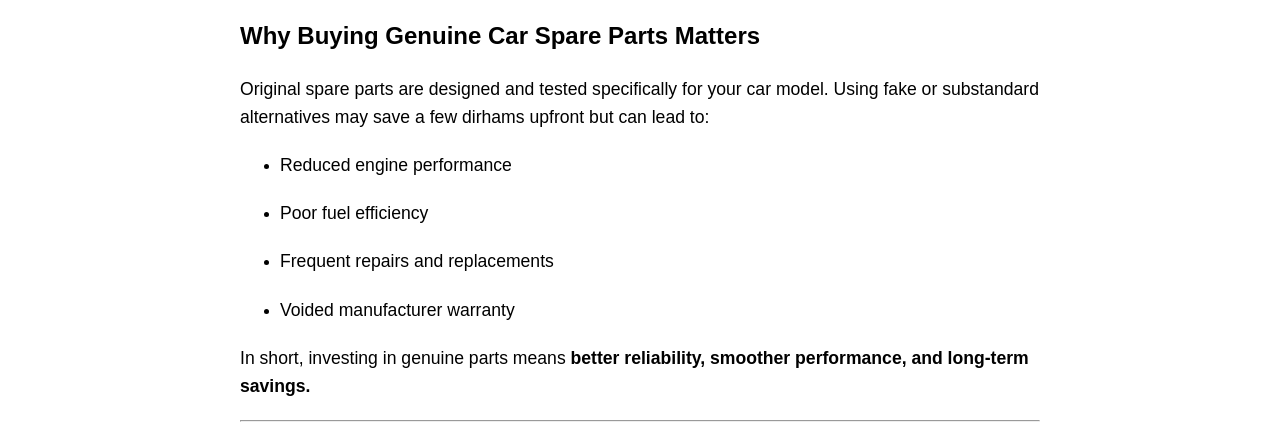
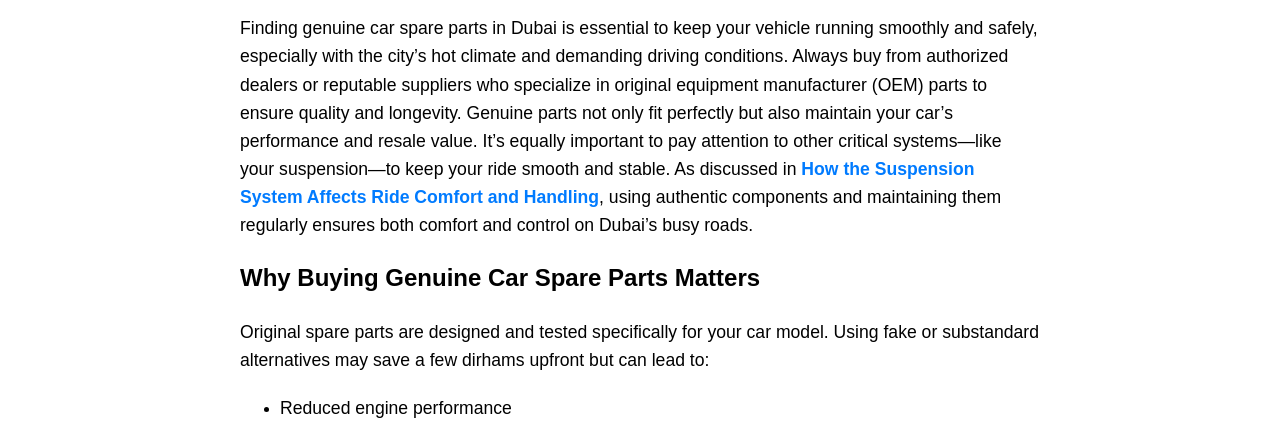
Before and after one commit to itsshawcarter/carspareparts, a plain HTML site: page index.html in a window 1280 px wide. Shown: the part 715-1154 px from the top of the page. Drawn offline with Linux system fonts and the light colour scheme.

Commit message:
Update index.html

```diff
--- a/index.html
+++ b/index.html
@@ -84,6 +84,8 @@
     <div style="text-align: center;">
  <img src="https://i.postimg.cc/tRr6wncJ/1-1.jpg" alt="spareparts.jpg" style="max-width: 100%; height: auto;">
 </div>
+
+<p>Finding genuine car spare parts in Dubai is essential to keep your vehicle running smoothly and safely, especially with the city&rsquo;s hot climate and demanding driving conditions. Always buy from authorized dealers or reputable suppliers who specialize in original equipment manufacturer (OEM) parts to ensure quality and longevity. Genuine parts not only fit perfectly but also maintain your car&rsquo;s performance and resale value. It&rsquo;s equally important to pay attention to other critical systems&mdash;like your suspension&mdash;to keep your ride smooth and stable. As discussed in <a href="https://carsuspensionsystem.s3.ca-central-1.amazonaws.com/index.html">How the Suspension System Affects Ride Comfort and Handling</a>, using authentic components and maintaining them regularly ensures both comfort and control on Dubai&rsquo;s busy roads.</p>
 
     <h2><strong>Why Buying Genuine Car Spare Parts Matters</strong></h2>
 <p>Original spare parts are designed and tested specifically for your car model. Using fake or substandard alternatives may save a few dirhams upfront but can lead to:</p>
```
